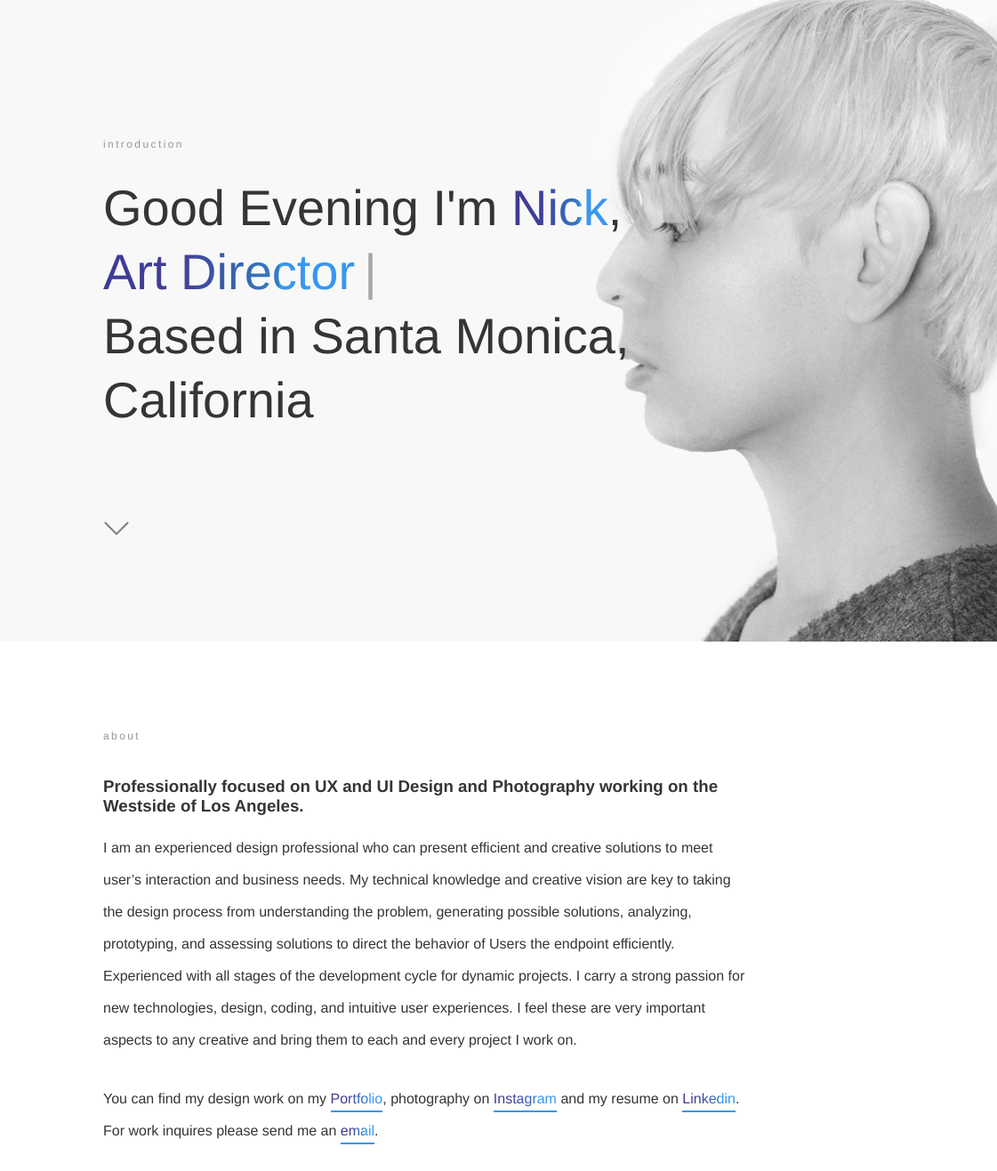
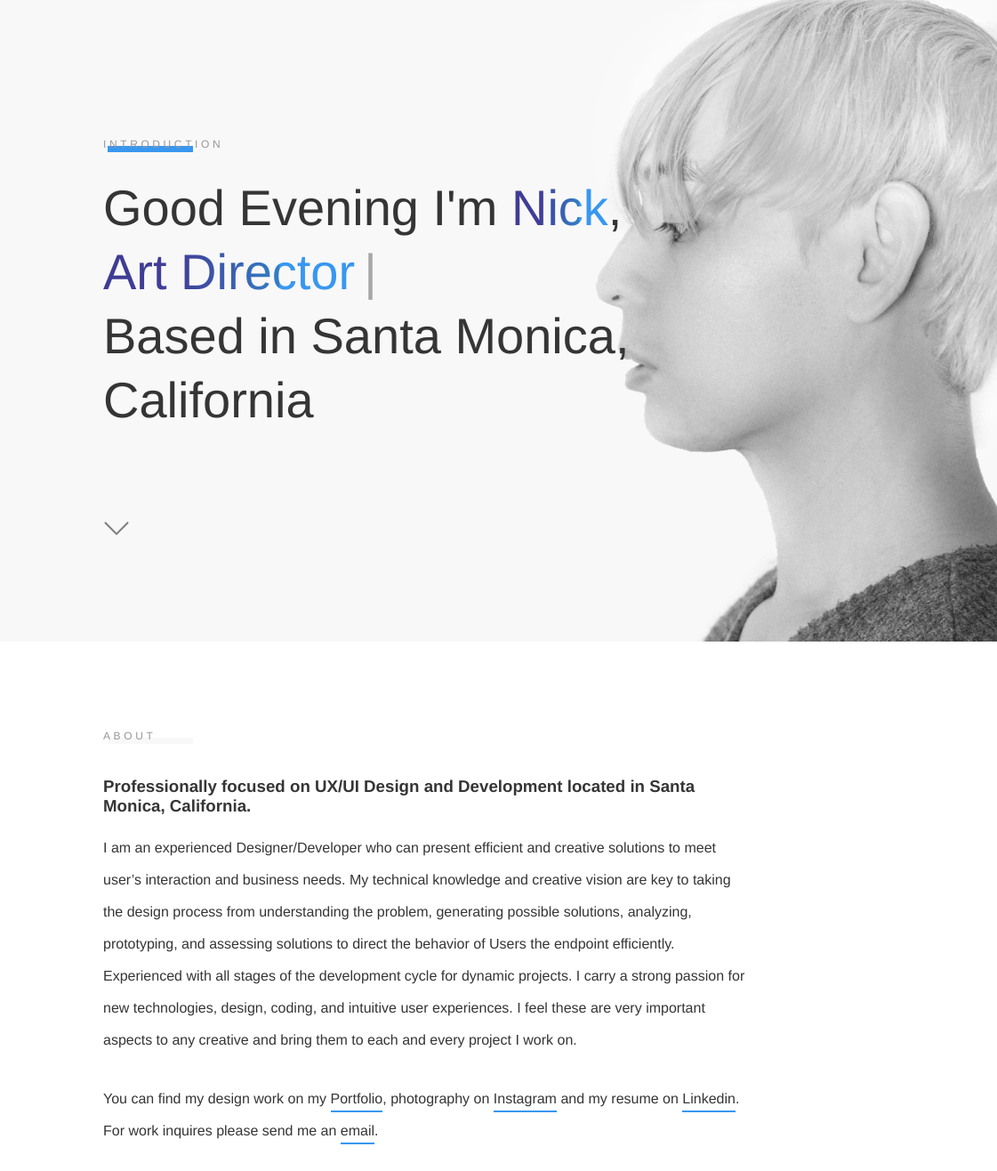
Before and after one commit to nuya/Personal-Website, a plain HTML site: page index.html in a window 1280 px wide. Shown: the part 79-1395 px from the top of the page at 89% size, 159-1280 px from the left. Drawn offline with Linux system fonts and the light colour scheme.

Commit message:
Links an H2

```diff
--- a/css/style.css
+++ b/css/style.css
@@ -85,7 +85,8 @@ h2 {
 	font-weight: 400;
 	line-height: 12px;
 	color: #979797;
-	letter-spacing: 0.20em;
+	text-transform: uppercase;
+	letter-spacing: 0.30em;
 	padding-bottom: 20px;
 	-webkit-font-variant-ligatures: no-common-ligatures;
 }
@@ -112,13 +113,15 @@ a:hover {
 	text-decoration: underline;
 }
 
-a.highlight {
+a.about {
 	border-bottom: 2px solid #3897f0;
   padding-bottom: 5px;
 	transition: all 0.3s ease-in-out !important;
+	color: #353535;
+	background-image: none;
 }
 
-a.highlight:hover {
+a.about:hover {
 	padding-left: 5px;
 	padding-right: 5px;
 }
--- a/index.html
+++ b/index.html
@@ -108,7 +108,9 @@
 
 				<!-- Intro -->
 				<div class="col-xs-10 col-sm-9 col-lg-8">
-					<h2>introduction</h2>
+					<h2>introduction
+            <span style="background:#3897f0;width:8em;height:7px;display:inline-flex;position:absolute;left:20px;top:8px;z-index:-1;"></span>
+					</h2>
 					<h1><span id="hero-preheader"></span> I'm <span class="highlight">Nick</span>,<br><span class="highlight element" data-text1="UX/UI Designer" data-text2="Art Director" data-text3="Photographer" data-loop="true" data-backdelay="3500"></span><br>Based in Santa Monica, California</h1>
 					<a href="#section1" class="scroll-to"></a>
 				</div>
@@ -124,15 +126,17 @@
 			<!-- Content -->
 			<div class="row">
 				<div class="col-xs-12 col-lg-8 col-lg-offset-2">
-					<h2>about</h2>
+					<h2>about
+            <span style="background:#f8f8f8;width:8em;height:7px;display:inline-flex;position:absolute;left:20px;top:8px;z-index:-1;"></span>
+					</h2>
           <!--<div style="margin-top:-90px;margin-bottom:70px;">
 					  <span class="section-number">01</span>
 					  <h3 class="section-title">about</h3>
 					  <hr class="section-line">
 				  </div>-->
-					<h3>Professionally focused on UX and UI Design and Photography working on the Westside of Los Angeles.</h3><br>
-					<p>I am an experienced design professional who can present efficient and creative solutions to meet user’s interaction and business needs. My technical knowledge and creative vision are key to taking the design process from understanding the problem, generating possible solutions, analyzing, prototyping, and assessing solutions to direct the behavior of Users the endpoint efficiently. Experienced with all stages of the development cycle for dynamic projects. I carry a strong passion for new technologies, design, coding, and intuitive user experiences. I feel these are very important aspects to any creative and bring them to each and every project I work on.</p>
-					<p>You can find my design work on my <a class="highlight" href="http://nickbinuya.com/portfolio/work.html" target="_blank">Portfolio</a>, photography on <a class="highlight" href="https://www.instagram.com/nick.binuya/" target="_blank">Instagram</a> and my resume on <a class="highlight" href="https://www.linkedin.com/in/nickbinuya" target="_blank">Linkedin</a>. For work inquires please send me an <a class="highlight" href="mailto:hello@nickbinuya.com">email</a>.</p>
+					<h3>Professionally focused on UX/UI Design and Development located in Santa Monica, California.</h3><br>
+					<p>I am an experienced Designer/Developer who can present efficient and creative solutions to meet user’s interaction and business needs. My technical knowledge and creative vision are key to taking the design process from understanding the problem, generating possible solutions, analyzing, prototyping, and assessing solutions to direct the behavior of Users the endpoint efficiently. Experienced with all stages of the development cycle for dynamic projects. I carry a strong passion for new technologies, design, coding, and intuitive user experiences. I feel these are very important aspects to any creative and bring them to each and every project I work on.</p>
+					<p>You can find my design work on my <a class="about" href="http://nickbinuya.com/portfolio/work.html" target="_blank">Portfolio</a>, photography on <a class="about" href="https://www.instagram.com/nick.binuya/" target="_blank">Instagram</a> and my resume on <a class="about" href="https://www.linkedin.com/in/nickbinuya" target="_blank">Linkedin</a>. For work inquires please send me an <a class="about" href="mailto:hello@nickbinuya.com">email</a>.</p>
 				</div>
 			</div>
 
@@ -169,7 +173,9 @@
 			<!-- Title -->
 			<div class="row padded-top">
 				<div class="col-xs-12 col-lg-8 col-lg-offset-2">
-					<h2>recent work</h2>
+					<h2>recent work
+            <span style="background:#f8f8f8;width:8em;height:7px;display:inline-flex;position:absolute;left:20px;top:8px;z-index:-1;"></span>
+					</h2>
 					<!--<div style="margin-top:-90px;margin-bottom:70px;">
 					  <span class="section-number">02</span>
 					  <h3 class="section-title">recent work</h3>
@@ -255,7 +261,9 @@
 		<section id="section3" style="padding-bottom:100px;">
 			<!-- Button -->
 				<div class="col-xs-12 col-lg-8 col-lg-offset-2" style="padding-left:0;">
-					<h2>portfolio</h2>
+					<h2>portfolio
+            <span style="background:#f8f8f8;width:8em;height:7px;display:inline-flex;position:absolute;left:10px;top:8px;z-index:-1;"></span>
+					</h2>
 					<!--<div style="margin-top:-67px;margin-bottom:50px;">
 					  <span class="section-number">03</span>
 					  <h3 class="section-title">portfolio</h3>
@@ -314,7 +322,9 @@
 			<!-- Title -->
 			<div class="row">
 				<div class="col-xs-12 col-lg-8 col-lg-offset-2">
-					<h2>contact</h2>
+					<h2>contact
+              <span style="background:#f8f8f8;width:8em;height:7px;display:inline-flex;position:absolute;left:20px;top:8px;z-index:-1;"></span>
+					</h2>
 					<!--<div style="margin-top:-120px;margin-bottom:60px;">
 					  <span class="section-number">05</span>
 					  <h3 class="section-title">contact</h3>
```
